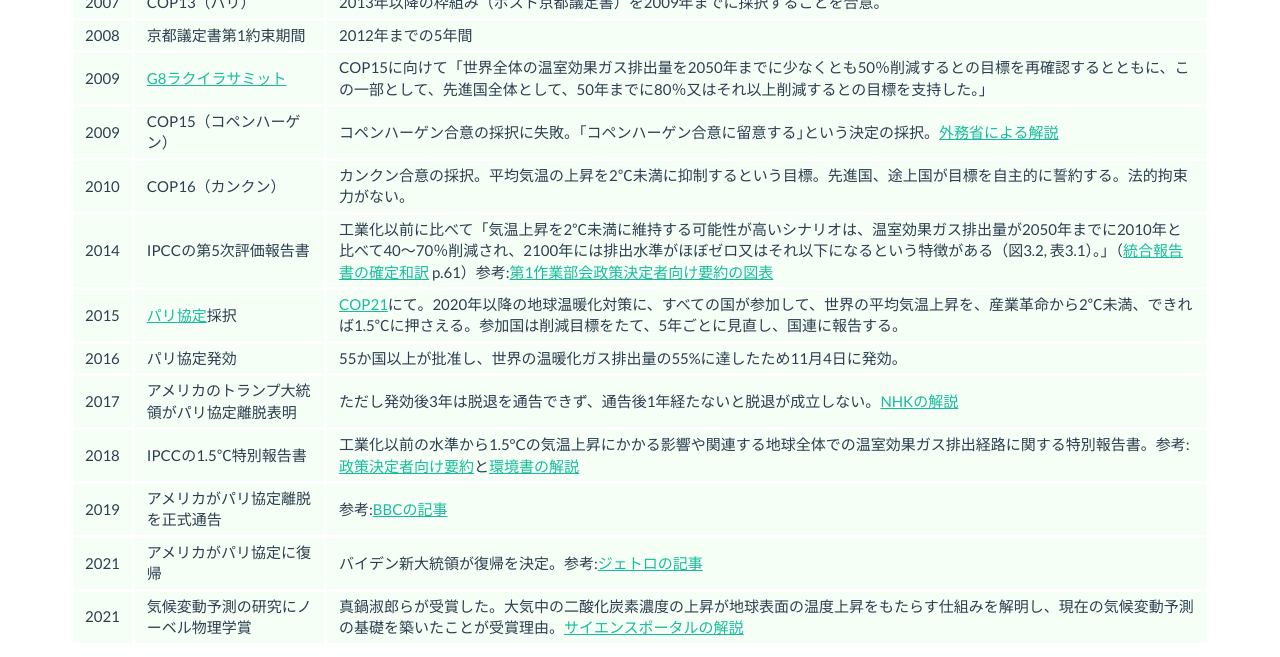
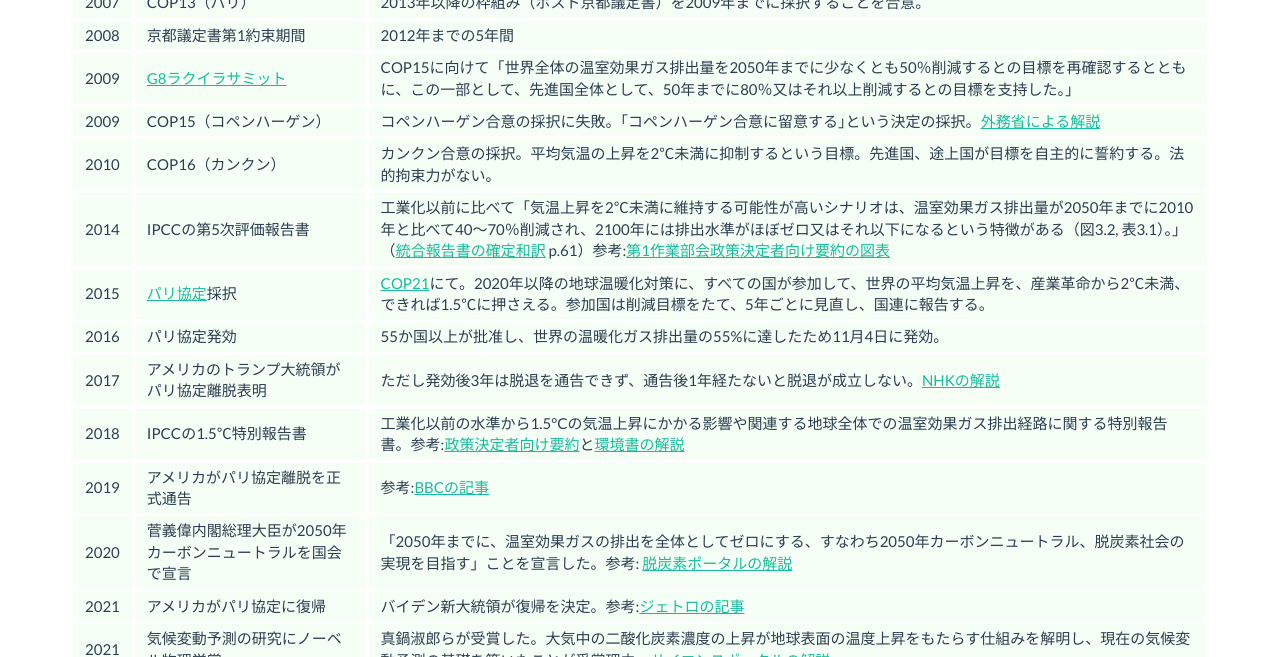
Before and after one commit to sekika/sekika.github.io, a Jekyll site: the page built from _posts/2018-10-24-climate-change-timeline.md, in a window 1280 px wide and 900 px high, scrolled down 588 px, cut to the strip 0-657 px from the top of the window. Built offline with Jekyll 4.4.1, drawn with Linux system fonts in a browser that asks for light colours; some of the changed lines change nothing that is shown.

Commit message:
カーボンニュートラル

```diff
--- a/_posts/2018-10-24-climate-change-timeline.md
+++ b/_posts/2018-10-24-climate-change-timeline.md
@@ -2,7 +2,7 @@
 layout: post
 title: 気候変動への国際的取り組み年表
 date: 2018-10-24 16:40:49 +0000
-update: 2021-10-14 06:50:54 +0000
+update: 2021-10-14 10:47:00 +0000
 tag: environment
 ---
 気候変動に関する国際交渉の経緯です。
@@ -26,5 +26,6 @@
 |2017 |アメリカのトランプ大統領がパリ協定離脱表明 | ただし発効後3年は脱退を通告できず、通告後1年経たないと脱退が成立しない。[NHKの解説](http://www.nhk.or.jp/kaisetsu-blog/400/272922.html)
 |2018 |IPCCの1.5℃特別報告書 |工業化以前の水準から1.5°Cの気温上昇にかかる影響や関連する地球全体での温室効果ガス排出経路に関する特別報告書。参考:[政策決定者向け要約](https://www.ipcc.ch/site/assets/uploads/sites/2/2019/05/SR15_SPM_version_report_LR.pdf)と[環境書の解説](https://www.env.go.jp/press/106052.html) |
 |2019 |アメリカがパリ協定離脱を正式通告 |参考:[BBCの記事](https://www.bbc.com/japanese/50297884) |
+|2020|菅義偉内閣総理大臣が2050年カーボンニュートラルを国会で宣言| 「2050年までに、温室効果ガスの排出を全体としてゼロにする、すなわち2050年カーボンニュートラル、脱炭素社会の実現を目指す」ことを宣言した。参考: [脱炭素ポータルの解説](https://ondankataisaku.env.go.jp/carbon_neutral/about/)
 |2021|アメリカがパリ協定に復帰 |バイデン新大統領が復帰を決定。参考:[ジェトロの記事](https://www.jetro.go.jp/biznews/2021/02/d9f0b261a8e18d11.html) |
 |2021|気候変動予測の研究にノーベル物理学賞 | 真鍋淑郎らが受賞した。大気中の二酸化炭素濃度の上昇が地球表面の温度上昇をもたらす仕組みを解明し、現在の気候変動予測の基礎を築いたことが受賞理由。[サイエンスポータルの解説](https://scienceportal.jst.go.jp/explore/review/20211007_e01/)
```
